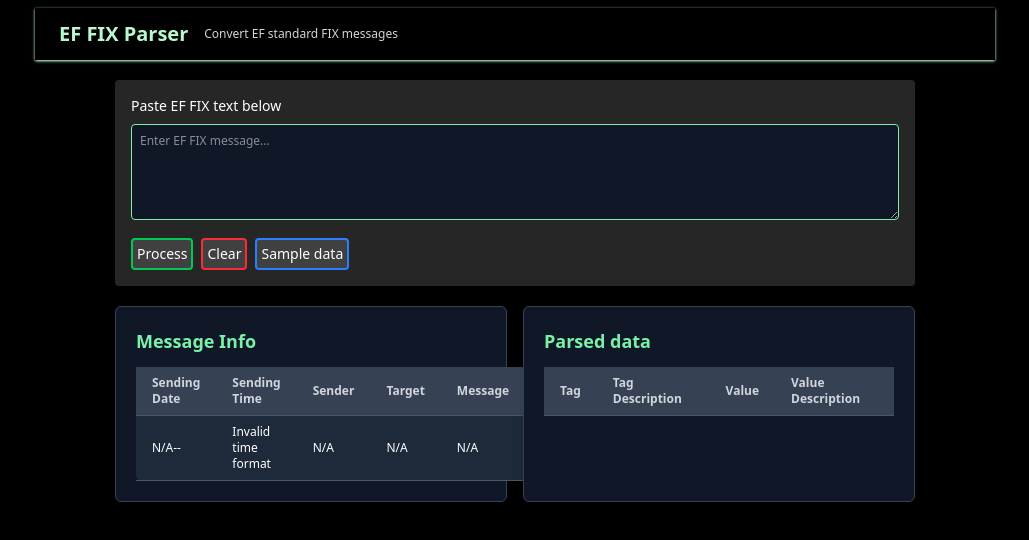
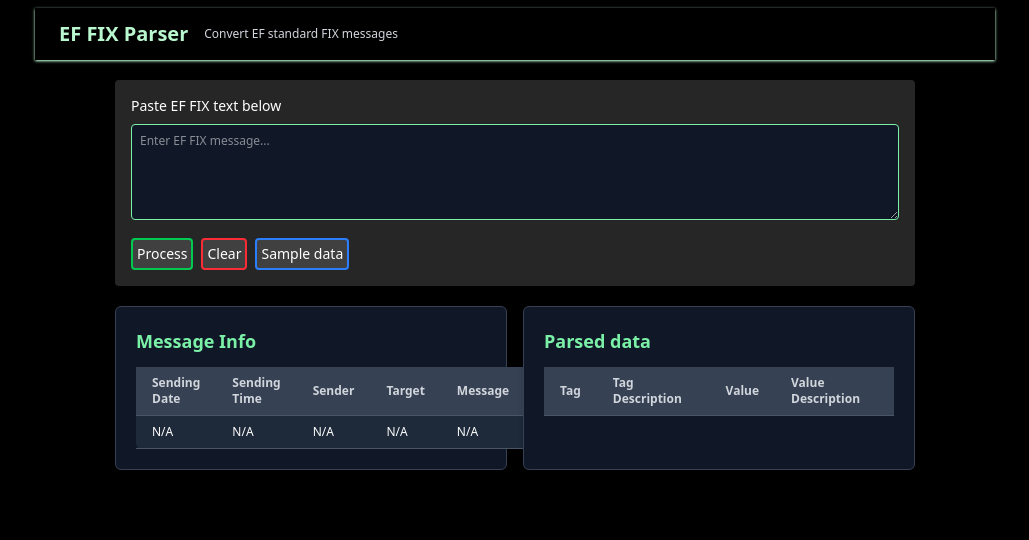
Before and after one commit to AsifZaman777/EF-Fix-Perser, a React (Vite) app: page / in a window 1280 px wide. Shown: the top 540 px of the page, without its empty margins (125-1154 px from the left). Built offline with nearby package versions, Linux system fonts and the light colour scheme.

Commit message:
[UPDATE] Date time added

```diff
--- a/src/components/ParseSection.jsx
+++ b/src/components/ParseSection.jsx
@@ -17,7 +17,7 @@ const ParseSection = () => {
     const timeStr = time.slice(9); // "00:40:36.902"
 
     if (!timeStr.includes(":")) {
-      return "Invalid time format";
+      return "N/A";
     }
 
     let [hours, minutes, seconds = "00.000"] = timeStr.split(":");
@@ -35,7 +35,9 @@ const ParseSection = () => {
 
   function processDate(time) {
     const date = time.slice(0, 8); // "20250224"
-
+    if (date.length !== 8) {
+      return "N/A";
+    }
     //just use hiphen to separate the date
     const formattedDate = `${date.slice(0, 4)}-${date.slice(4, 6)}-${date.slice(
       6
```
